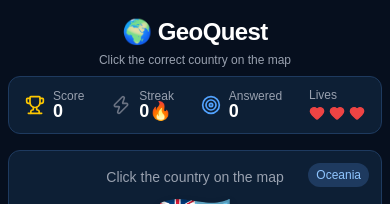
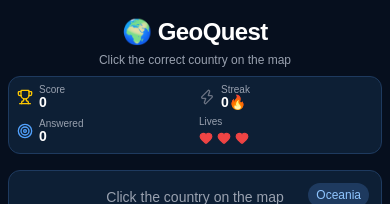
Before and after one commit to bilalpirzada/world-map-quiz, a Next.js app: page / in a window 390 px wide. Shown: the top 204 px of the page. Built offline with nearby package versions, Linux system fonts and the light colour scheme.

Commit message:
update scoreboard for mobile responsiveness

```diff
--- a/src/components/ui/ScoreBoard.tsx
+++ b/src/components/ui/ScoreBoard.tsx
@@ -19,19 +19,19 @@ export const ScoreBoard = ({
   maxLives,
 }: ScoreBoardProps) => {
   return (
-    <div className="flex items-center justify-between w-full px-4 py-3 bg-[#0d1f35] border border-[#1e3a5f] rounded-xl">
+  <div className="grid grid-cols-2 sm:flex sm:items-center sm:justify-between gap-2 sm:gap-0 w-full px-2 sm:px-4 py-2 sm:py-3 bg-[#0d1f35] border border-[#1e3a5f] rounded-xl">
 
     {/* Score */}
-      <div className="flex items-center gap-2">
-        <Trophy className="text-yellow-400 w-5 h-5" />
+    <div className="flex items-center gap-1.5 sm:gap-2">
+      <Trophy className="text-yellow-400 w-4 h-4 sm:w-5 sm:h-5 shrink-0" />
       <div>
-          <p className="text-xs text-gray-400 leading-none">Score</p>
+        <p className="text-[10px] sm:text-xs text-gray-400 leading-none">Score</p>
         <AnimatePresence mode="wait">
           <motion.p
             key={score}
             initial={{ y: -10, opacity: 0 }}
             animate={{ y: 0, opacity: 1 }}
-              className="text-lg font-bold text-white leading-none"
+            className="text-sm sm:text-lg font-bold text-white leading-none"
           >
             {score.toLocaleString()}
           </motion.p>
@@ -40,16 +40,16 @@ export const ScoreBoard = ({
     </div>
 
     {/* Streak */}
-      <div className="flex items-center gap-2">
-        <Zap className={`w-5 h-5 ${streak >= 3 ? "text-orange-400" : "text-gray-500"}`} />
+    <div className="flex items-center gap-1.5 sm:gap-2">
+      <Zap className={`w-4 h-4 sm:w-5 sm:h-5 shrink-0 ${streak >= 3 ? "text-orange-400" : "text-gray-500"}`} />
       <div>
-          <p className="text-xs text-gray-400 leading-none">Streak</p>
+        <p className="text-[10px] sm:text-xs text-gray-400 leading-none">Streak</p>
         <AnimatePresence mode="wait">
           <motion.p
             key={streak}
             initial={{ scale: 1.4, opacity: 0 }}
             animate={{ scale: 1, opacity: 1 }}
-              className={`text-lg font-bold leading-none ${
+            className={`text-sm sm:text-lg font-bold leading-none ${
               streak >= 3 ? "text-orange-400" : "text-white"
             }`}
           >
@@ -60,18 +60,18 @@ export const ScoreBoard = ({
     </div>
 
     {/* Answered */}
-      <div className="flex items-center gap-2">
-        <Target className="text-blue-400 w-5 h-5" />
+    <div className="flex items-center gap-1.5 sm:gap-2">
+      <Target className="text-blue-400 w-4 h-4 sm:w-5 sm:h-5 shrink-0" />
       <div>
-          <p className="text-xs text-gray-400 leading-none">Answered</p>
-          <p className="text-lg font-bold text-white leading-none">{totalAnswered}</p>
+        <p className="text-[10px] sm:text-xs text-gray-400 leading-none">Answered</p>
+        <p className="text-sm sm:text-lg font-bold text-white leading-none">{totalAnswered}</p>
       </div>
     </div>
 
     {/* Lives */}
-      <div className="flex items-center gap-2">
+    <div className="flex items-center gap-1.5 sm:gap-2">
       <div>
-          <p className="text-xs text-gray-400 leading-none mb-1">Lives</p>
+        <p className="text-[10px] sm:text-xs text-gray-400 leading-none mb-1">Lives</p>
         <div className="flex gap-1">
           {Array.from({ length: maxLives }).map((_, i) => (
             <motion.div
@@ -84,7 +84,7 @@ export const ScoreBoard = ({
               transition={{ type: "spring", stiffness: 300 }}
             >
               <Heart
-                  className="w-4 h-4"
+                className="w-3.5 h-3.5 sm:w-4 sm:h-4"
                 fill={i < lives ? "#ef4444" : "none"}
                 stroke={i < lives ? "#ef4444" : "#6b7280"}
               />
```
Lines whose indentation alone changed are shown as unchanged.
